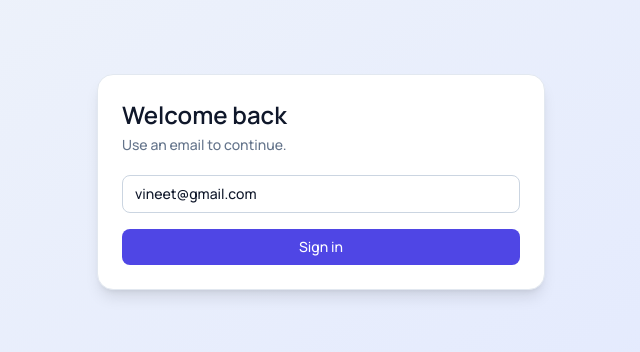
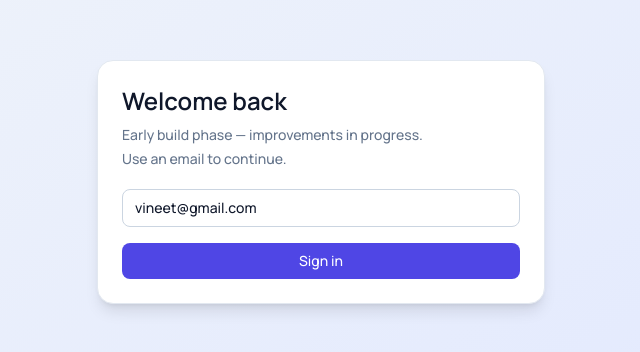
Before and after one commit to vineettiwari1708/erp, a React (Vite) app: page /login in a window 1280 px wide. Shown: the part 218-570 px from the top of the page, without its empty margins (319-959 px from the left). Built offline with nearby package versions, Linux system fonts and the light colour scheme.

Commit message:
building msg

```diff
--- a/src/features/auth/Login.jsx
+++ b/src/features/auth/Login.jsx
@@ -26,6 +26,9 @@ export default function Login() {
     <div className="flex min-h-screen items-center justify-center bg-gradient-to-br from-slate-100 to-indigo-100 px-4">
       <div className="w-full max-w-md rounded-2xl border border-slate-200 bg-white p-6 shadow-lg">
         <h1 className="text-2xl font-semibold text-slate-900">Welcome back</h1>
+        <p className="mt-2 text-sm text-slate-500">
+  Early build phase — improvements in progress.
+</p>
         {/* <p className="mt-1 text-sm text-slate-500">Use a email to continue.</p> */}
        <div className="relative group w-fit">
   <p className="mt-1 cursor-pointer text-sm text-slate-500">
```
